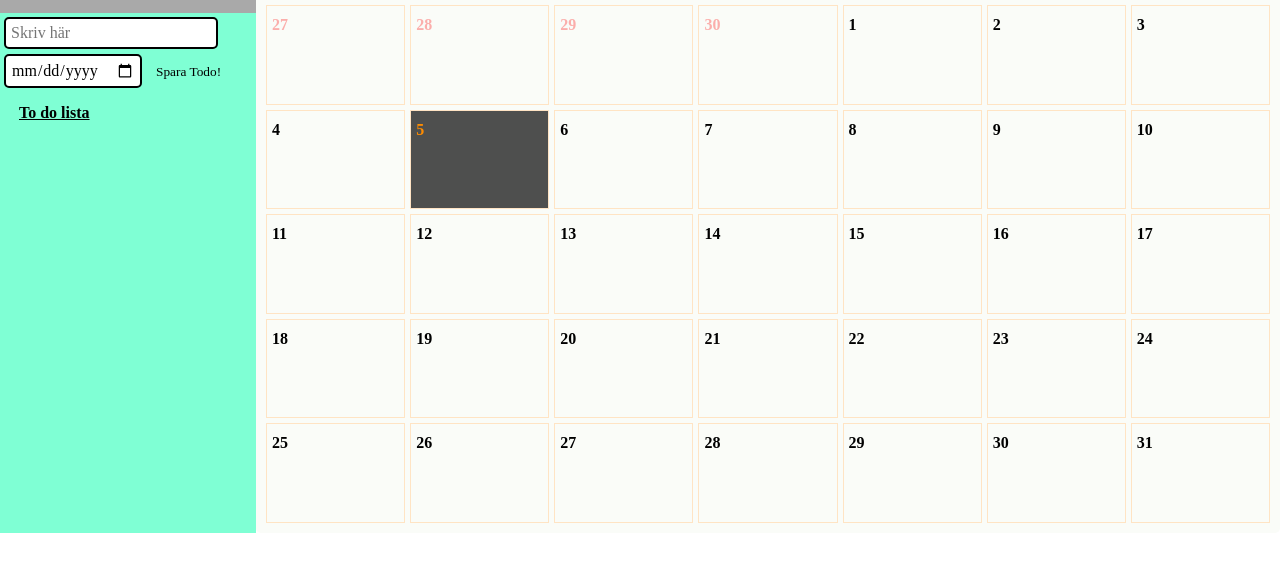
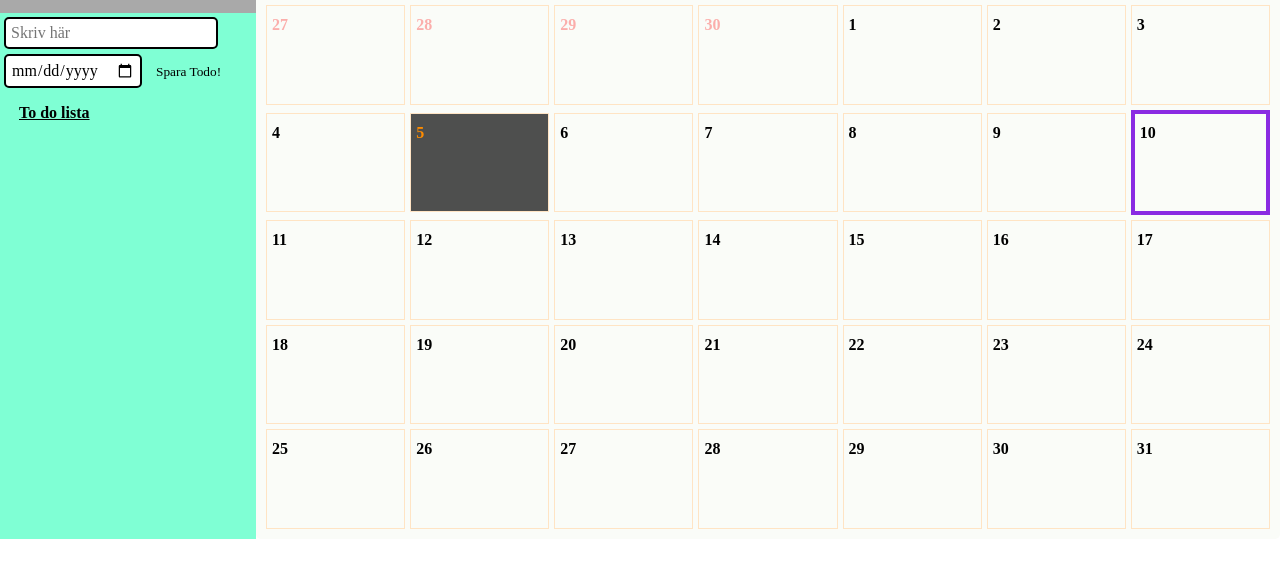
Before and after one commit to Maryamakeyf/KalenderProjekt, a website: page public/index.html in a window 1280 px wide. Both pictures are taken after a click on the element "10". Shown: the part 127-704 px from the top of the page. Drawn offline with nearby package versions, Linux system fonts and the light colour scheme.

Commit message:
added onclik to all then a toggle class

```diff
--- a/public/calender.js
+++ b/public/calender.js
@@ -87,12 +87,14 @@ function generateCalendar(date, dateElement, monthYearElement) {
   }
   // sätter in HTML för datumen i kalenderelementen.
   dateElement.innerHTML = datesHTML;
-  leapYear(currentYear);
+  const allDatesElements = document.querySelectorAll(".date");
+  allDatesElements.forEach((allDate) => {
+    allDate.addEventListener("click", getTodosLocalstorage);
+  });
 }
-function leapYear(year) {
-  if (year % 100 === 0 ? year % 400 === 0 : year % 4 === 0) {
-    console.log("leap year");
-  } else {
-    console.log("Not leap year");
-  }
+
+function getTodosLocalstorage(e) {
+  const clickedDate = e.currentTarget;
+  clickedDate.classList.toggle("slected-day");
+  console.log("You Clicked on me!");
 }
--- a/public/styles.css
+++ b/public/styles.css
@@ -49,31 +49,28 @@ aside {
   display: flex;
   align-items: center;
   flex-direction: column;
-
-
 }
 input {
   padding: 5px;
   border: 2px solid black;
   border-radius: 5px;
   font-size: 16px;
-  font-family: 'Times New Roman', Times, serif;
+  font-family: "Times New Roman", Times, serif;
 }
-.todolista{
+.todolista {
   margin-top: 1rem;
   margin-bottom: 1rem;
   text-decoration: underline;
   padding-left: 15px;
   font-weight: bold;
-
 }
-#todo-btn{
+#todo-btn {
   margin-top: 5px;
-  font-family: 'Times New Roman', Times, serif;
-  border-radius: 5px ;
+  font-family: "Times New Roman", Times, serif;
+  border-radius: 5px;
   height: 2rem;
 }
-#date{
+#date {
   margin-top: 4px;
   margin-bottom: 4px;
 }
@@ -133,6 +130,9 @@ main {
 .date.inactive {
   color: rgba(255, 0, 0, 0.31);
 }
+.slected-day {
+  border: 0.3rem solid blueviolet;
+}
 
 button {
   border: none;
```
